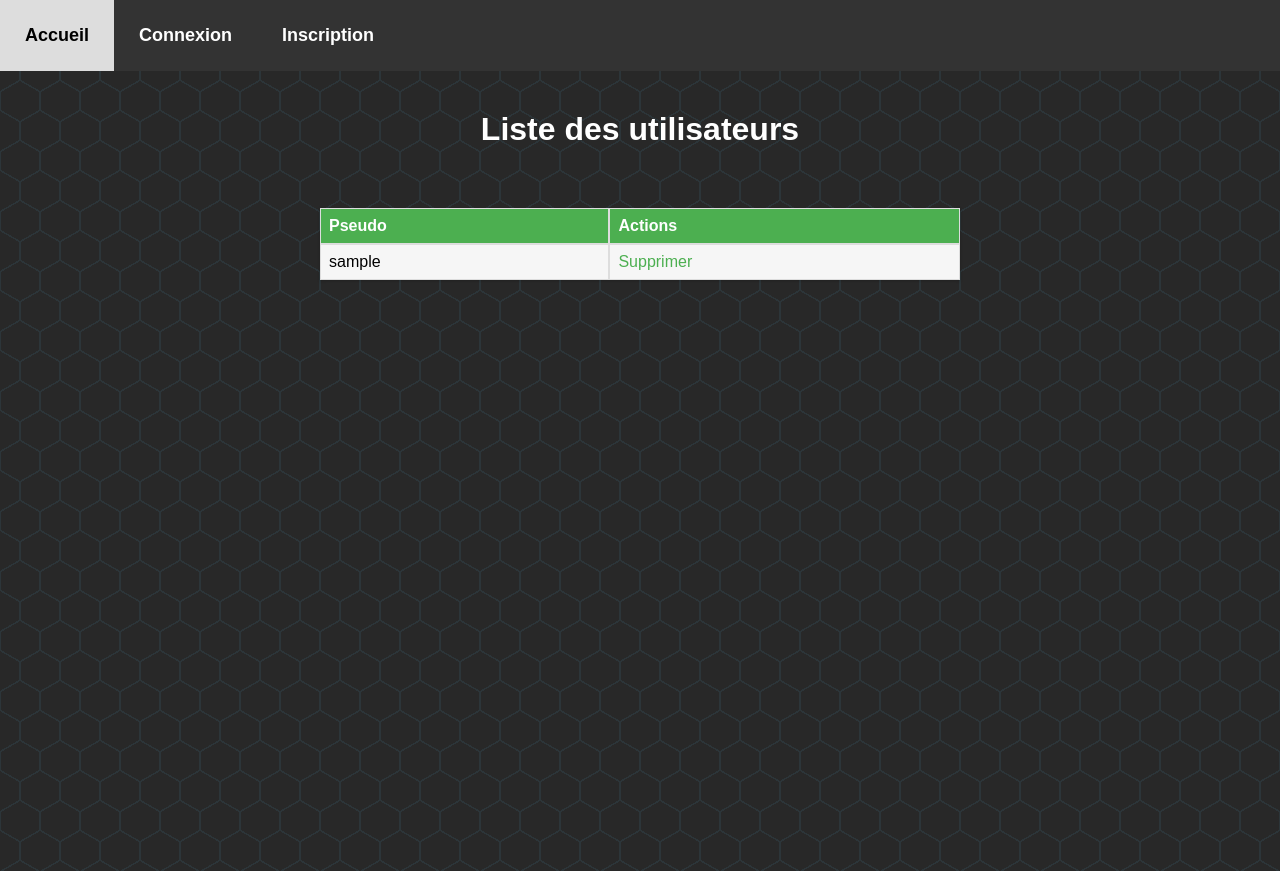
After one commit to Subdij/Gestion_Recettes, a Symfony app: template templates/user/index.html.twig in a window 1280 px wide. The commit adds this page. Run offline with Twig, Linux system fonts and the light colour scheme; the template is opened without the code that fills it: most values are stand-ins (such as "Sample title", 1, 10 or a date in 2020); some libraries are stand-ins or nearby versions.

Commit message:
Ajouter des routes pour l'index et la suppression des utilisateurs

```diff
--- /dev/null
+++ b/public/style/user.css
@@ -0,0 +1,83 @@
+body {
+    font-family: Arial, sans-serif;
+}
+
+h1 {
+    color: white;
+    text-align: center;
+    padding-top: 40px;
+    padding-bottom: 40px;
+}
+
+table {
+    width: 50%;
+    margin: auto;
+    border-collapse: separate;
+    border-spacing: 0;
+    margin-top: 20px;
+    box-shadow: 0 1px 3px rgba(0, 0, 0, 0.2);
+}
+
+th, td {
+    border: 1px solid #ddd;
+    padding: 8px;
+    text-align: left;
+    transition: all 0.3s ease;
+}
+
+th {
+    background-color: #4CAF50;
+    color: white;
+}
+
+td {
+    background-color: #f6f6f6;
+}
+
+td a {
+    color: #4CAF50;
+    text-decoration: none;
+}
+
+td a:hover {
+    text-decoration: underline;
+}
+
+tr:hover td {
+    background-color: #e9e9e9;
+}
+
+.container {
+    width: 100%;
+    min-height: 100vh;
+    background: radial-gradient(circle farthest-side at 0% 50%,
+            #282828 23.5%,
+            rgba(255, 170, 0, 0) 0) 21px 30px,
+        radial-gradient(circle farthest-side at 0% 50%,
+            #2c3539 24%,
+            rgba(240, 166, 17, 0) 0) 19px 30px,
+        linear-gradient(#282828 14%,
+            rgba(240, 166, 17, 0) 0,
+            rgba(240, 166, 17, 0) 85%,
+            #282828 0) 0 0,
+        linear-gradient(150deg,
+            #282828 24%,
+            #2c3539 0,
+            #2c3539 26%,
+            rgba(240, 166, 17, 0) 0,
+            rgba(240, 166, 17, 0) 74%,
+            #2c3539 0,
+            #2c3539 76%,
+            #282828 0) 0 0,
+        linear-gradient(30deg,
+            #282828 24%,
+            #2c3539 0,
+            #2c3539 26%,
+            rgba(240, 166, 17, 0) 0,
+            rgba(240, 166, 17, 0) 74%,
+            #2c3539 0,
+            #2c3539 76%,
+            #282828 0) 0 0,
+        linear-gradient(90deg, #2c3539 2%, #282828 0, #282828 98%, #2c3539 0%) 0 0 #282828;
+    background-size: 40px 60px;
+}
--- a/templates/base.html.twig
+++ b/templates/base.html.twig
@@ -13,6 +13,7 @@
     <div class="navbar">
       <a href="{{ path('app_article') }}">Accueil</a>
       {% if app.user %}
+      <a href="{{ path('user_index') }}">Utilisateurs</a>
       <a href="{{ path('app_logout') }}">Déconnexion</a>
       {% else %}
       <a href="{{ path('app_login') }}">Connexion</a>
--- /dev/null
+++ b/templates/user/index.html.twig
@@ -0,0 +1,29 @@
+{% set title = 'User' %} {% extends 'base.html.twig' %}
+
+{% block body %}
+<link rel="stylesheet" href="{{ asset('style/user.css') }}">
+
+<div class="container">
+<h1>Liste des utilisateurs</h1>
+
+
+    <table>
+        <thead>
+            <tr>
+                <th>Pseudo</th>
+                <th>Actions</th>
+            </tr>
+        </thead>
+        <tbody>
+            {% for user in users %}
+            <tr>
+                <td>{{ user.username }}</td>
+                <td>
+                    <a href="{{ path('user_delete', { id: user.id }) }}">Supprimer</a>
+                </td>
+            </tr>
+            {% endfor %}
+        </tbody>
+    </table>
+</div></div>
+{% endblock %}
```
Also changed, not shown: src/Controller/RegistrationController.php (+20 -0 lines).
